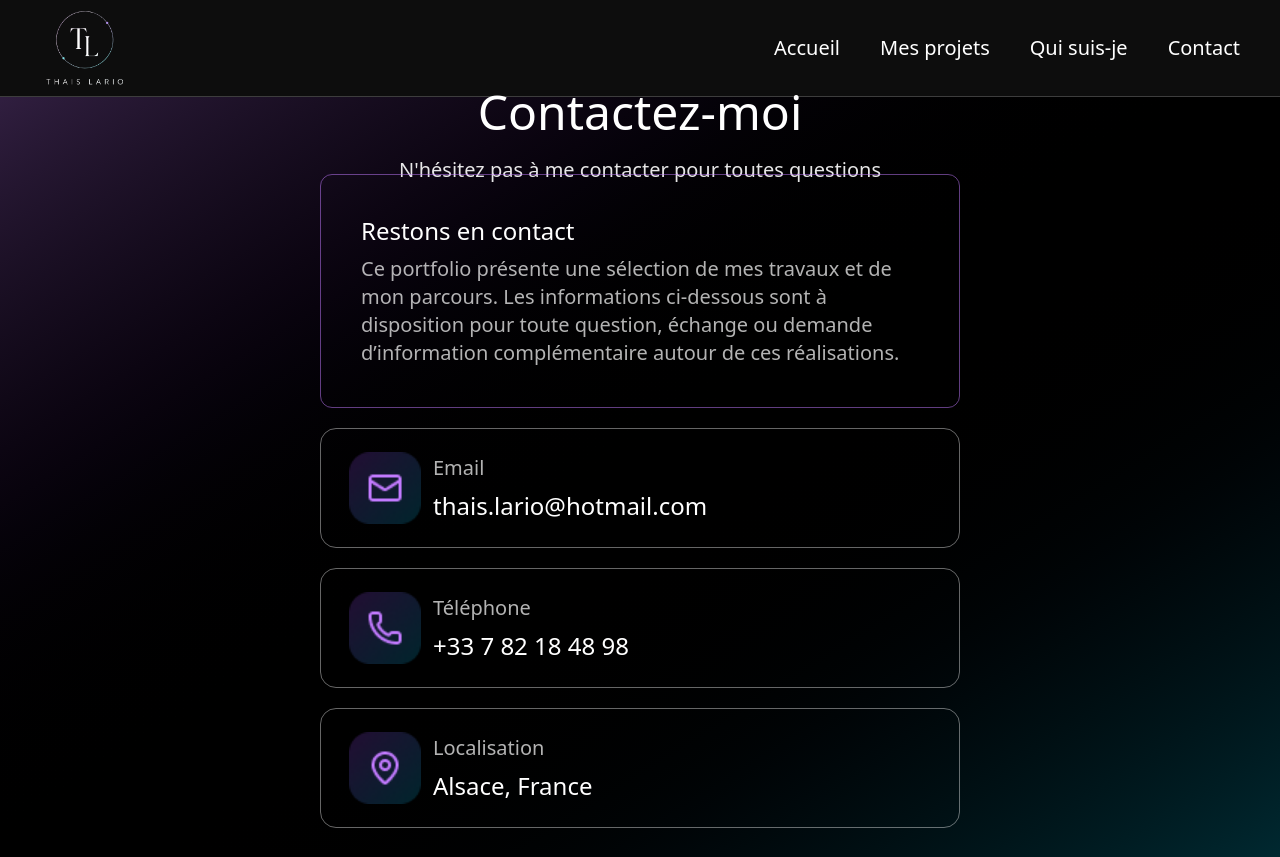
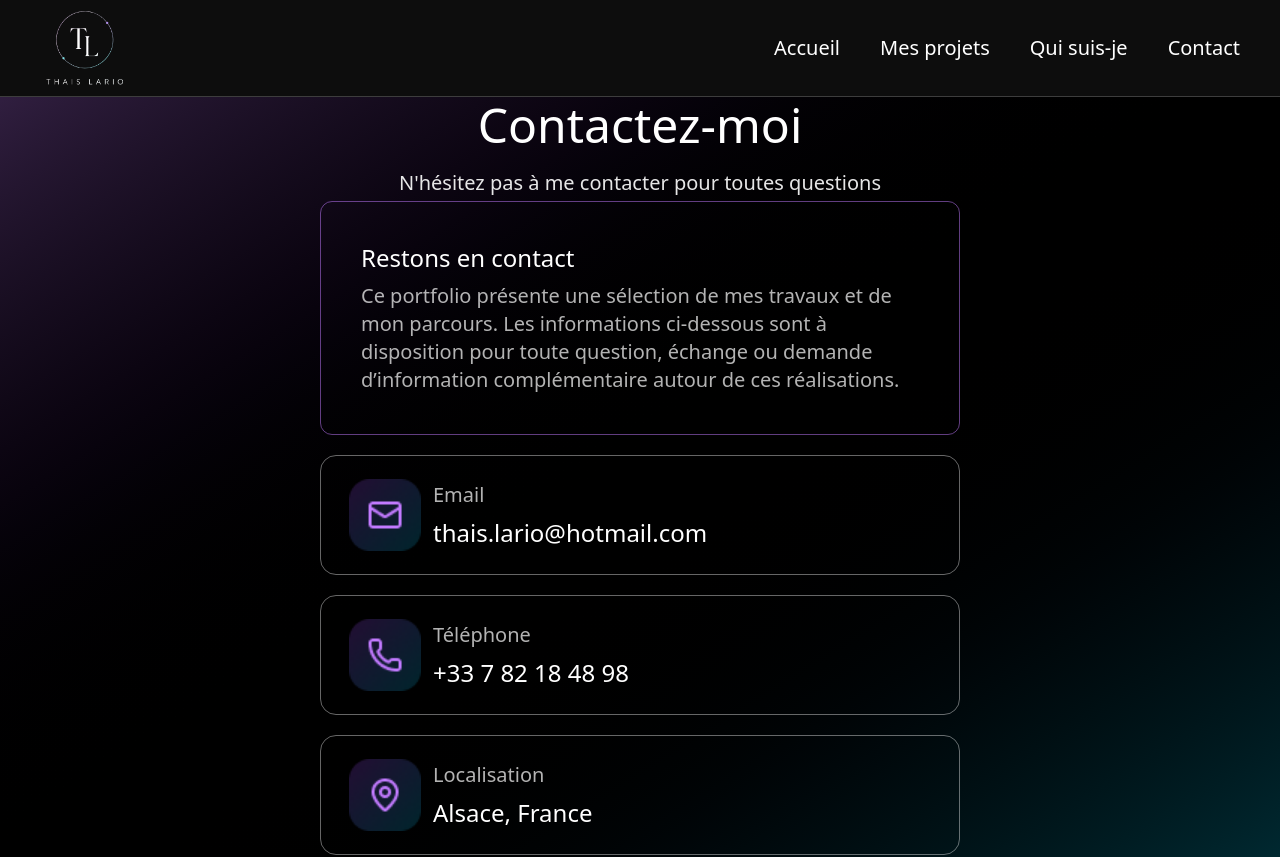
Before and after one commit to thaislario972/Portfolio, a Nuxt app: page /contact in a window 1280 px wide. Shown: the top 857 px of the page. Built offline with nearby package versions, Linux system fonts and the light colour scheme.

Commit message:
fix détail

```diff
--- a/app/pages/contact.vue
+++ b/app/pages/contact.vue
@@ -24,12 +24,12 @@ const contact= [
 
 <template>
   <section class="bg-black min-h-svh bg-gradient-to-br from-lavand/25 via-black to-turq/25 flex flex-col justify-evenly">
-    <div class="flex flex-col md:h-5 h-80 md:pt-0 pt-20 justify-center items-center gap-y-5 ">
+    <div class="flex flex-col md:h-5 h-80 md:pt-0 pt-20 mt-10 justify-center items-center gap-y-5 ">
       <h2 class="text-white md:text-5xl text-4xl ">Contactez-moi</h2>
       <p class="text-white/90 md:text-xl text-lg text-center w-[80%] lg:w-[60%]">N'hésitez pas à me contacter pour toutes questions</p>
     </div>
     <div class=" flex flex-col items-center gap-5 h-fit pb-10 ">
-      <div class="flex flex-col xl:w-[50%] lg:w-[60%] md:w-[70%] w-[90%] gap-2 p-10 rounded-xl border border-lavand/50">
+      <div class="flex flex-col xl:w-[50%] lg:w-[60%] md:w-[70%] w-[90%] gap-2 p-10 mt-10 rounded-xl border border-lavand/50">
         <p class="text-white text-2xl">Restons en contact</p>
         <p class="text-white/70 md:text-xl text-md">Ce portfolio présente une sélection de mes travaux et de mon parcours. Les informations ci-dessous sont à disposition pour
           toute question, échange ou demande d’information complémentaire autour de ces réalisations.</p>
```
